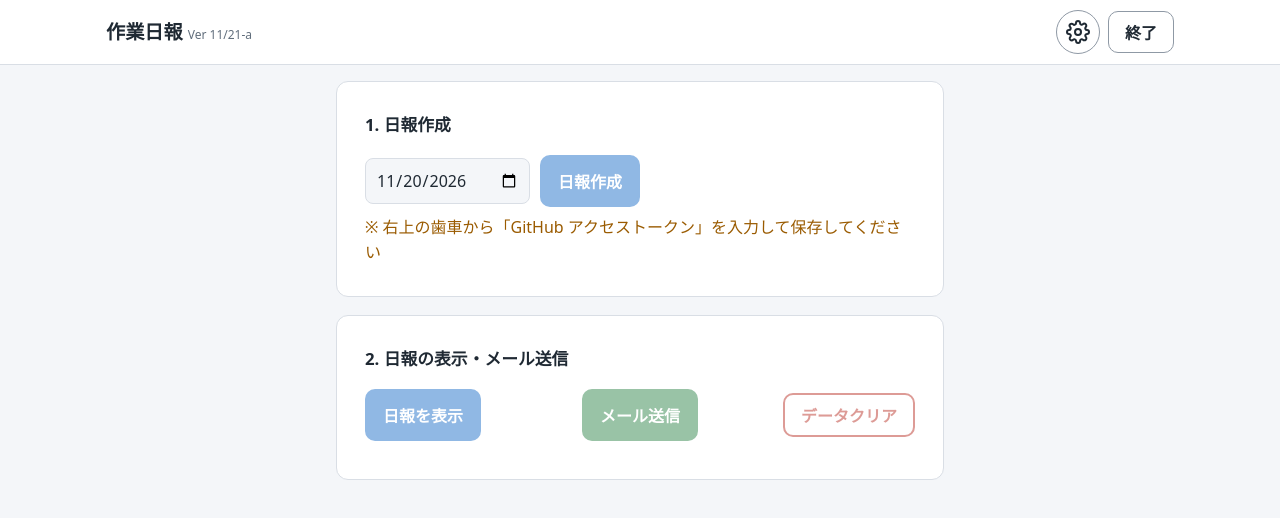
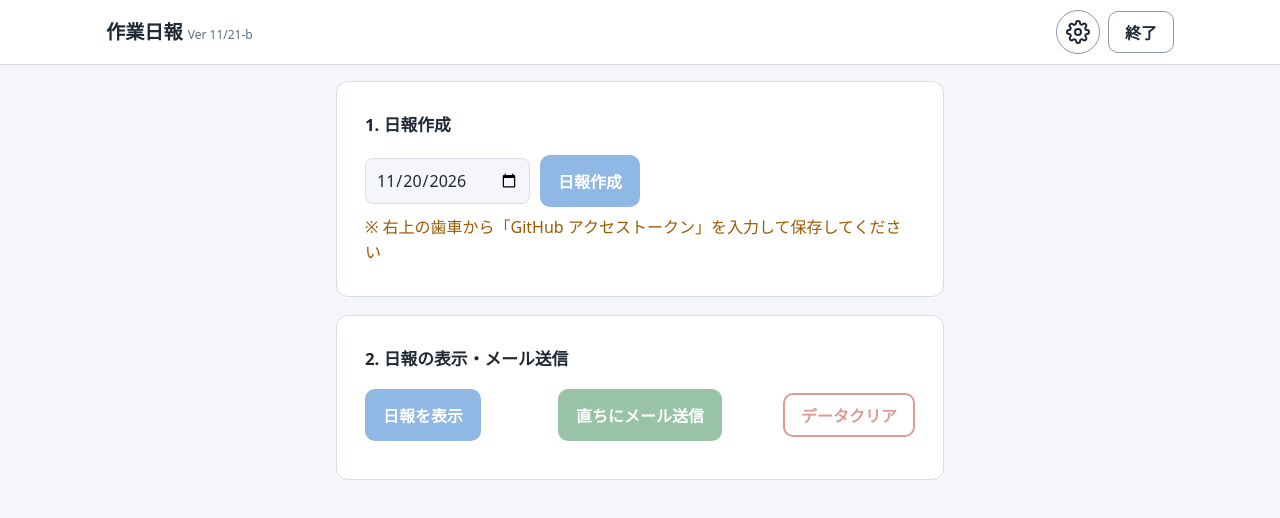
Before and after one commit to markone-1/cocona-report2-app, a plain HTML site: page index.html in a window 1280 px wide. Drawn offline with Linux system fonts and the light colour scheme.

Commit message:
メール送信ボタンを「直ちにメール送信」に変更、Ver 11/21-b
Co-Authored-By: Claude Opus 5.5 <noreply@anthropic.com>

```diff
--- a/index.html
+++ b/index.html
@@ -111,7 +111,7 @@
 </head>
 <body>
 <header><div class="in">
-  <h1>作業日報 <small>Ver 11/21-a</small></h1>
+  <h1>作業日報 <small>Ver 11/21-b</small></h1>
   <div class="row" style="flex-wrap:nowrap;gap:8px">
     <button class="icon-btn" id="openSettings" aria-label="設定">
       <svg viewBox="0 0 24 24" fill="none" stroke="currentColor" stroke-width="2" stroke-linecap="round" stroke-linejoin="round" aria-hidden="true"><circle cx="12" cy="12" r="3"></circle><path d="M19.4 15a1.65 1.65 0 0 0 .33 1.82l.06.06a2 2 0 1 1-2.83 2.83l-.06-.06a1.65 1.65 0 0 0-1.82-.33 1.65 1.65 0 0 0-1 1.51V21a2 2 0 1 1-4 0v-.09A1.65 1.65 0 0 0 9 19.4a1.65 1.65 0 0 0-1.82.33l-.06.06a2 2 0 1 1-2.83-2.83l.06-.06A1.65 1.65 0 0 0 4.68 15a1.65 1.65 0 0 0-1.51-1H3a2 2 0 1 1 0-4h.09A1.65 1.65 0 0 0 4.6 9a1.65 1.65 0 0 0-.33-1.82l-.06-.06a2 2 0 1 1 2.83-2.83l.06.06A1.65 1.65 0 0 0 9 4.68a1.65 1.65 0 0 0 1-1.51V3a2 2 0 1 1 4 0v.09a1.65 1.65 0 0 0 1 1.51 1.65 1.65 0 0 0 1.82-.33l.06-.06a2 2 0 1 1 2.83 2.83l-.06.06A1.65 1.65 0 0 0 19.4 9a1.65 1.65 0 0 0 1.51 1H21a2 2 0 1 1 0 4h-.09a1.65 1.65 0 0 0-1.51 1z"></path></svg>
@@ -151,7 +151,7 @@
     <h2>2. 日報の表示・メール送信</h2>
     <div class="report-btns">
       <button id="viewBtn" class="primary" disabled>日報を表示</button>
-      <button id="mailBtn" class="green" disabled>メール送信</button>
+      <button id="mailBtn" class="green" disabled>直ちにメール送信</button>
       <button id="clearBtn" class="quit" disabled>データクリア</button>
     </div>
     <p class="muted" id="status" style="margin:8px 0 0"></p>
```
